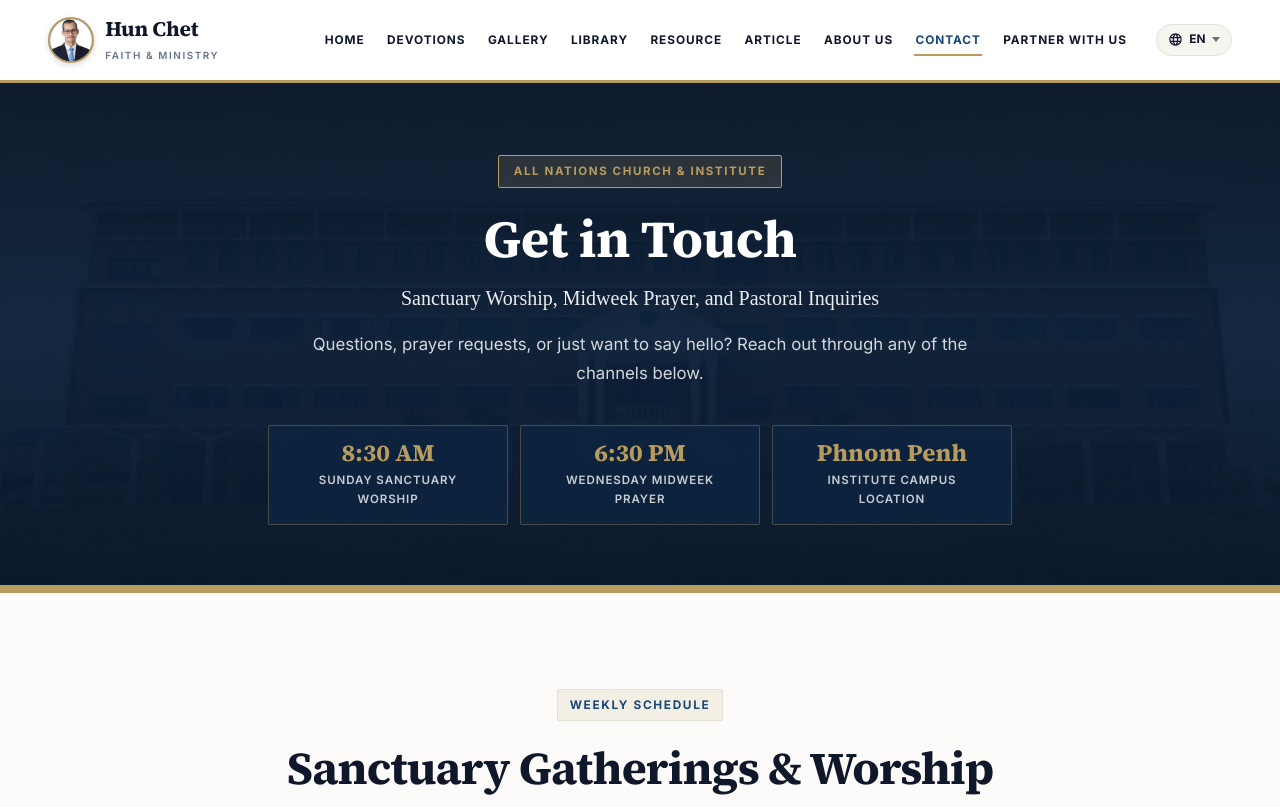
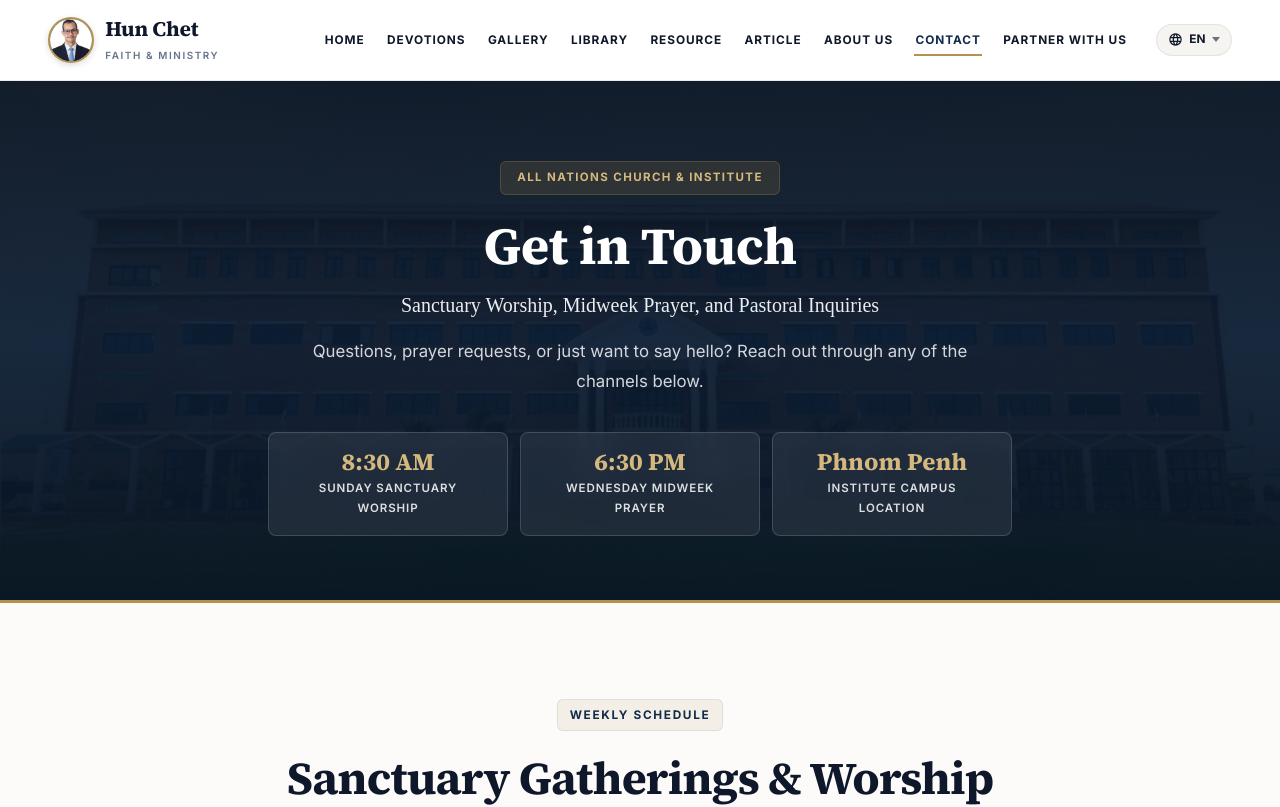
Before and after one commit to faithrealcambodia2019-sketch/hunchet-blog, a Next.js app: page /contact in a window 1280 px wide. Shown: the top 807 px of the page. Built offline with nearby package versions, Linux system fonts and the light colour scheme; a web font is replaced by a local one.

Commit message:
Elevate site design: modern luxury editorial layout, 8px/12px rounding, ambient elevation shadows, and subtle gold hairlines

```diff
--- a/pages/categories/index.js
+++ b/pages/categories/index.js
@@ -73,7 +73,7 @@ export default function Categories({ categories, error }) {
                 key={cat.id}
                 href={`/category/${cat.slug}`}
                 className="category-card"
-                style={{ borderTop: "3px solid var(--gold)", borderRadius: "2px" }}
+                style={{ borderTop: "3px solid var(--gold)", borderRadius: "var(--radius)" }}
               >
                 <span className="category-card-name" style={{ fontFamily: "var(--font-display)", color: "var(--navy-dark)" }}>
                   {cat.name}
--- a/pages/partner-with-us.js
+++ b/pages/partner-with-us.js
@@ -23,7 +23,7 @@ function GivingCard({ region, methods, href, externalLabel, featured = false })
   const t = useT();
 
   return (
-    <article className={`giving-card${featured ? " giving-card-featured" : ""}`} style={{ borderRadius: "2px", borderTop: "4px solid var(--gold)" }}>
+    <article className={`giving-card${featured ? " giving-card-featured" : ""}`} style={{ borderRadius: "var(--radius-lg)", borderTop: "3px solid var(--gold)" }}>
       <div className="giving-card-head">
         <span className="giving-region" style={{ color: "var(--gold)", fontWeight: 700, textTransform: "uppercase", letterSpacing: "0.12em" }}>
           {t(`partner.${region}.label`)}
@@ -171,7 +171,7 @@ export default function PartnerWithUs() {
               <GivingCard region="global" methods={GLOBAL_METHODS} href={MESSENGER_URL} externalLabel="Messenger" />
             </div>
 
-            <aside style={{ maxWidth: 720, margin: "3rem auto 0", padding: "1.5rem 1.75rem", background: "#ffffff", border: "1px solid var(--border)", borderLeft: "4px solid var(--gold)", borderRadius: "2px", display: "flex", gap: "1rem", alignItems: "flex-start" }}>
+            <aside style={{ maxWidth: 720, margin: "3rem auto 0", padding: "1.5rem 1.75rem", background: "#ffffff", border: "1px solid var(--border)", borderLeft: "3px solid var(--gold)", borderRadius: "var(--radius-lg)", boxShadow: "var(--shadow-sm)", display: "flex", gap: "1rem", alignItems: "flex-start" }}>
               <div style={{ color: "var(--gold)", marginTop: "2px" }}>
                 <CheckIcon />
               </div>
--- a/pages/posts/[slug].js
+++ b/pages/posts/[slug].js
@@ -134,7 +134,7 @@ export default function Post({ post }) {
 
           {/* Featured Image */}
           {image && (
-            <div style={{ marginBottom: "2.5rem", borderRadius: "2px", overflow: "hidden", borderBottom: "4px solid var(--gold)", boxShadow: "var(--shadow)" }}>
+            <div style={{ marginBottom: "2.5rem", borderRadius: "var(--radius-lg)", overflow: "hidden", borderBottom: "3px solid var(--gold)", boxShadow: "var(--shadow-md)" }}>
               {/* eslint-disable-next-line @next/next/no-img-element */}
               <img
                 src={image}
--- a/styles/globals.css
+++ b/styles/globals.css
@@ -1,33 +1,37 @@
 :root {
   --ink: #0f172a;
-  --navy: #15477a;           /* Classic Brand Blue */
-  --navy-deep: #0b192c;      /* Deep Midnight */
+  --navy: #112b4a;           /* Prestigious Deep Navy */
+  --navy-deep: #0a1626;      /* Midnight Foundation */
   --navy-dark: #0f172a;      /* Deep Slate */
   --crimson: #8b1c1c;        /* Traditional Crimson/Burgundy */
-  --gold: #b89b5e;           /* Antique Gold */
-  --gold-hover: #9e824c;
-  --gold-soft: #fcf8ee;
-  --bg: #fcfbf9;             /* Warm Cream / Parchment */
-  --bg-alt: #f7f5f0;         /* Soft Cream */
+  --gold: #b3924e;           /* Refined Antique Gold */
+  --gold-hover: #9c7d3c;
+  --gold-light: #d4b87d;
+  --gold-soft: rgba(179, 146, 78, 0.08);
+  --gold-border: rgba(179, 146, 78, 0.25);
+  --bg: #fcfbfa;             /* Warm Luxury Ivory */
+  --bg-alt: #f6f4f0;         /* Soft Editorial Cream */
   --card-bg: #ffffff;
-  --border: #e2dfd8;         /* Classic warm border */
-  --border-light: #ece9e2;
+  --border: rgba(15, 23, 42, 0.08);         /* Subtle modern border */
+  --border-light: rgba(15, 23, 42, 0.04);
   --text: #334155;
   --muted: #64748b;
-  --accent: #15477a;
-  --accent-dark: #0f172a;
+  --accent: #112b4a;
+  --accent-dark: #0a1626;
   --accent-soft: #edf3fa;
-  --radius: 4px;             /* Classic crisp corners */
-  --radius-sm: 2px;
-  --radius-lg: 6px;
+  --radius: 8px;             /* Clean modern 8px rounding */
+  --radius-sm: 6px;
+  --radius-lg: 12px;
+  --radius-xl: 16px;
   --radius-full: 9999px;
   --font-display: "Source Serif 4", "Playfair Display", "Koh Santepheap", Georgia, serif;
   --font-body: "Inter", "Koh Santepheap", -apple-system, BlinkMacSystemFont, "Segoe UI", Roboto, sans-serif;
   --font-khmer: "Koh Santepheap", serif;
-  --shadow-sm: 0 1px 2px 0 rgba(0, 0, 0, 0.05);
-  --shadow: 0 2px 8px rgba(15, 23, 42, 0.06);
-  --shadow-lg: 0 8px 24px rgba(15, 23, 42, 0.08);
-  --shadow-hover: 0 12px 28px rgba(15, 23, 42, 0.12);
+  --shadow-sm: 0 1px 3px 0 rgba(15, 23, 42, 0.04);
+  --shadow: 0 4px 16px -2px rgba(15, 23, 42, 0.06), 0 2px 4px -1px rgba(15, 23, 42, 0.03);
+  --shadow-md: 0 10px 28px -4px rgba(15, 23, 42, 0.08), 0 4px 10px -2px rgba(15, 23, 42, 0.04);
+  --shadow-lg: 0 20px 48px -8px rgba(15, 23, 42, 0.12), 0 8px 16px -3px rgba(15, 23, 42, 0.05);
+  --shadow-hover: 0 16px 36px -6px rgba(15, 23, 42, 0.12), 0 4px 12px -2px rgba(15, 23, 42, 0.04);
 }
 
 * {
@@ -82,10 +86,11 @@ img {
 /* ============ Header ============ */
 
 .site-header {
-  background: rgba(255, 255, 255, 0.96);
-  backdrop-filter: blur(12px);
-  -webkit-backdrop-filter: blur(12px);
-  border-bottom: 3px solid var(--gold);
+  background: rgba(255, 255, 255, 0.94);
+  backdrop-filter: blur(20px);
+  -webkit-backdrop-filter: blur(20px);
+  border-bottom: 1px solid var(--border);
+  box-shadow: 0 1px 3px rgba(15, 23, 42, 0.03);
   position: sticky;
   top: 0;
   z-index: 50;
@@ -352,20 +357,31 @@ img {
   grid-template-columns: 1.25fr 1fr;
   background: var(--card-bg);
   border: 1px solid var(--border);
-  border-top: 4px solid var(--gold);
-  border-radius: var(--radius);
-  overflow: hidden;
-  box-shadow: var(--shadow-sm);
+  border-radius: var(--radius-lg);
+  overflow: hidden;
+  box-shadow: var(--shadow);
   margin-bottom: 3.5rem;
   text-decoration: none;
   color: inherit;
-  transition: all 0.3s ease;
+  transition: all 0.3s cubic-bezier(0.16, 1, 0.3, 1);
+  position: relative;
+}
+
+.featured-story::before {
+  content: "";
+  position: absolute;
+  top: 0;
+  left: 0;
+  right: 0;
+  height: 3px;
+  background: linear-gradient(90deg, var(--gold) 0%, #d4b87d 100%);
+  z-index: 2;
 }
 
 .featured-story:hover {
   transform: translateY(-4px);
-  box-shadow: var(--shadow);
-  border-color: var(--gold);
+  box-shadow: var(--shadow-hover);
+  border-color: rgba(179, 146, 78, 0.45);
 }
 
 .featured-story-media {
@@ -638,16 +654,17 @@ img {
   display: inline-flex;
   align-items: center;
   justify-content: center;
-  padding: 0.85rem 2rem;
-  border-radius: var(--radius);
+  gap: 0.5rem;
+  padding: 0.8rem 1.85rem;
+  border-radius: var(--radius-sm);
   font-family: var(--font-body);
-  font-size: 0.78rem;
-  font-weight: 700;
-  letter-spacing: 0.14em;
+  font-size: 0.76rem;
+  font-weight: 700;
+  letter-spacing: 0.08em;
   text-transform: uppercase;
   text-decoration: none;
-  border: 2px solid transparent;
-  transition: all 0.22s ease;
+  border: 1px solid transparent;
+  transition: all 0.25s cubic-bezier(0.16, 1, 0.3, 1);
   cursor: pointer;
   box-shadow: var(--shadow-sm);
 }
@@ -657,52 +674,77 @@ img {
 }
 
 .btn-primary {
-  background: var(--gold);
-  border-color: var(--gold);
-  color: var(--navy-dark);
+  background: linear-gradient(135deg, #c4a257 0%, #b3924e 100%);
+  border-color: #b3924e;
+  color: #0a1626;
+  box-shadow: 0 2px 8px rgba(179, 146, 78, 0.28);
 }
 
 .btn-primary:hover {
-  background: var(--navy-deep);
-  border-color: var(--navy-deep);
+  background: linear-gradient(135deg, #0a1626 0%, #112b4a 100%);
+  border-color: #0a1626;
   color: #ffffff;
-  box-shadow: 0 4px 14px rgba(11, 25, 44, 0.2);
+  box-shadow: 0 6px 18px rgba(10, 22, 38, 0.25);
+  transform: translateY(-2px);
 }
 
 .btn-light {
-  background: var(--gold);
-  border-color: var(--gold);
-  color: var(--navy-dark);
+  background: #ffffff;
+  border-color: rgba(15, 23, 42, 0.1);
+  color: var(--navy);
+  box-shadow: var(--shadow);
 }
 
 .btn-light:hover {
-  background: transparent;
-  border-color: #ffffff;
+  background: var(--navy);
+  border-color: var(--navy);
   color: #ffffff;
+  transform: translateY(-2px);
+  box-shadow: var(--shadow-md);
 }
 
 .btn-outline-light {
-  background: transparent;
-  border-color: #ffffff;
+  background: rgba(255, 255, 255, 0.06);
+  border: 1px solid rgba(255, 255, 255, 0.35);
+  backdrop-filter: blur(8px);
   color: #ffffff;
 }
 
 .btn-outline-light:hover {
   background: #ffffff;
   border-color: #ffffff;
-  color: var(--navy-dark);
+  color: #0a1626;
+  transform: translateY(-2px);
+  box-shadow: 0 6px 16px rgba(0, 0, 0, 0.15);
+}
+
+.btn-gold-glass {
+  background: rgba(179, 146, 78, 0.16);
+  border: 1px solid rgba(179, 146, 78, 0.45);
+  backdrop-filter: blur(8px);
+  color: #ffffff;
+}
+
+.btn-gold-glass:hover {
+  background: #b3924e;
+  border-color: #b3924e;
+  color: #0a1626;
+  transform: translateY(-2px);
+  box-shadow: 0 6px 18px rgba(179, 146, 78, 0.35);
 }
 
 .btn-outline {
-  background: transparent;
-  border-color: var(--navy-dark);
+  background: #ffffff;
+  border: 1px solid var(--border);
   color: var(--navy-dark);
 }
 
 .btn-outline:hover {
   background: var(--navy-dark);
   border-color: var(--navy-dark);
-  color: var(--gold);
+  color: #ffffff;
+  transform: translateY(-2px);
+  box-shadow: var(--shadow-md);
 }
 
 /* ============ Hero ============ */
@@ -716,7 +758,7 @@ img {
   text-align: center;
   overflow: hidden;
   background: var(--navy-deep);
-  border-bottom: 6px solid var(--gold);
+  border-bottom: 3px solid var(--gold);
 }
 
 .hero-img {
@@ -1125,19 +1167,18 @@ img {
   flex-direction: column;
   background: var(--card-bg);
   border: 1px solid var(--border);
-  border-top: 3px solid var(--gold);
   border-radius: var(--radius);
   overflow: hidden;
   text-decoration: none;
   color: inherit;
-  box-shadow: var(--shadow-sm);
-  transition: all 0.3s ease;
+  box-shadow: var(--shadow);
+  transition: all 0.3s cubic-bezier(0.16, 1, 0.3, 1);
 }
 
 .post-card:hover {
   transform: translateY(-4px);
-  box-shadow: var(--shadow);
-  border-color: var(--gold);
+  box-shadow: var(--shadow-hover);
+  border-color: rgba(179, 146, 78, 0.45);
 }
 
 .post-thumb-wrap {
@@ -1368,7 +1409,7 @@ img {
   color: rgba(255, 255, 255, 0.75);
   padding: 5rem 0 0;
   font-size: 0.94rem;
-  border-top: 4px solid var(--gold);
+  border-top: 3px solid var(--gold);
 }
 
 .footer-grid {
@@ -1561,9 +1602,20 @@ img {
   padding: 2.5rem;
   background: #ffffff;
   border: 1px solid var(--border);
-  border-radius: 2px;
-  border-top: 4px solid var(--gold);
-  box-shadow: var(--shadow-sm);
+  border-radius: var(--radius-lg);
+  box-shadow: var(--shadow);
+  position: relative;
+  overflow: hidden;
+}
+
+.author-bio::before {
+  content: "";
+  position: absolute;
+  top: 0;
+  left: 0;
+  right: 0;
+  height: 3px;
+  background: linear-gradient(90deg, var(--gold) 0%, #d4b87d 100%);
 }
 
 .author-avatar {
@@ -2708,11 +2760,22 @@ img {
 .announcement-box {
   background: #ffffff;
   border: 1px solid var(--border);
-  border-top: 4px solid var(--gold);
-  box-shadow: var(--shadow);
-  padding: 2.25rem 2.5rem;
-  border-radius: var(--radius-sm);
+  box-shadow: var(--shadow-md);
+  padding: 2.75rem 2.5rem;
+  border-radius: var(--radius-lg);
   margin-bottom: 3.5rem;
+  position: relative;
+  overflow: hidden;
+}
+
+.announcement-box::before {
+  content: "";
+  position: absolute;
+  top: 0;
+  left: 0;
+  right: 0;
+  height: 3px;
+  background: linear-gradient(90deg, var(--gold) 0%, #d4b87d 100%);
 }
 
 .announcement-grid {
@@ -2757,10 +2820,11 @@ img {
 
 .pulpit-frame {
   position: relative;
-  padding: 0.75rem;
+  padding: 0.85rem;
   background: #ffffff;
   border: 1px solid var(--border);
-  box-shadow: var(--shadow);
+  border-radius: var(--radius-lg);
+  box-shadow: var(--shadow-md);
 }
 
 .pulpit-frame-inner {
@@ -2768,6 +2832,7 @@ img {
   aspect-ratio: 4 / 3;
   overflow: hidden;
   background: #0f172a;
+  border-radius: var(--radius);
 }
 
 .pulpit-frame-inner img {
@@ -2807,8 +2872,8 @@ img {
 /* Daily Devotion Stately Banner */
 .devotion-banner {
   background: linear-gradient(135deg, #071424 0%, #0d2544 50%, #071424 100%);
-  border-top: 4px solid var(--gold);
-  border-bottom: 4px solid var(--gold);
+  border-top: 2px solid var(--gold);
+  border-bottom: 2px solid var(--gold);
   color: #ffffff;
   padding: 3.5rem 0;
   position: relative;
@@ -2875,8 +2940,8 @@ img {
 /* Featured Short Sermon Spotlight (5 Keys) */
 .sermon-spotlight-box {
   background: linear-gradient(to bottom, #091524 0%, #0d1f35 50%, #091524 100%);
-  border-top: 4px solid var(--gold);
-  border-bottom: 4px solid var(--gold);
+  border-top: 2px solid var(--gold);
+  border-bottom: 2px solid var(--gold);
   color: #ffffff;
   padding: 4.5rem 0;
   position: relative;
@@ -3075,7 +3140,7 @@ img {
 /* Next Steps & Giving / Partnership Banner */
 .anc-partnership-banner {
   background: #0f172a;
-  border-bottom: 8px solid var(--gold);
+  border-bottom: 3px solid var(--gold);
   color: #ffffff;
   padding: 4.5rem 0;
 }
@@ -3132,7 +3197,7 @@ img {
   background: #0b192c;
   color: #ffffff;
   padding: 4.5rem 0 3.75rem;
-  border-bottom: 8px solid var(--gold);
+  border-bottom: 3px solid var(--gold);
   text-align: center;
   position: relative;
   overflow: hidden;
@@ -3332,10 +3397,10 @@ img {
 /* 1. Stately Sanctuary Hero */
 .sanctuary-hero {
   position: relative;
-  background-color: #0b192c;
+  background-color: #0a1626;
   color: #ffffff;
-  padding: 4.5rem 1.5rem 3.75rem;
-  border-bottom: 8px solid var(--gold);
+  padding: 5rem 1.5rem 4rem;
+  border-bottom: 3px solid var(--gold);
   text-align: center;
   overflow: hidden;
 }
@@ -3346,7 +3411,7 @@ img {
   width: 100%;
   height: 100%;
   object-fit: cover;
-  filter: brightness(0.22) contrast(1.12);
+  filter: brightness(0.28) contrast(1.1);
   z-index: 0;
   pointer-events: none;
 }
@@ -3356,9 +3421,9 @@ img {
   inset: 0;
   background: linear-gradient(
     180deg,
-    rgba(11, 25, 44, 0.88) 0%,
-    rgba(15, 39, 68, 0.82) 50%,
-    rgba(11, 25, 44, 0.94) 100%
+    rgba(10, 22, 38, 0.82) 0%,
+    rgba(15, 35, 60, 0.78) 50%,
+    rgba(10, 22, 38, 0.92) 100%
   );
   z-index: 1;
   pointer-events: none;
@@ -3375,17 +3440,18 @@ img {
   display: inline-flex;
   align-items: center;
   gap: 0.5rem;
-  padding: 0.35rem 0.9rem;
-  background: rgba(184, 155, 94, 0.16);
-  border: 1px solid var(--gold);
-  color: var(--gold);
+  padding: 0.4rem 1rem;
+  background: rgba(179, 146, 78, 0.16);
+  border: 1px solid var(--gold-border);
+  color: var(--gold-light);
   font-family: var(--font-body);
   font-size: 0.72rem;
   font-weight: 700;
-  letter-spacing: 0.14em;
+  letter-spacing: 0.12em;
   text-transform: uppercase;
-  border-radius: 2px;
+  border-radius: var(--radius-sm);
   margin-bottom: 1.25rem;
+  backdrop-filter: blur(8px);
 }
 
 .sanctuary-hero-title {
@@ -3429,12 +3495,19 @@ img {
   flex: 1 1 180px;
   min-width: 160px;
   max-width: 240px;
-  padding: 0.9rem 1.25rem;
-  background: rgba(15, 39, 68, 0.65);
-  border: 1px solid rgba(184, 155, 94, 0.35);
-  border-radius: 2px;
-  backdrop-filter: blur(8px);
+  padding: 1rem 1.25rem;
+  background: rgba(255, 255, 255, 0.08);
+  border: 1px solid rgba(255, 255, 255, 0.15);
+  border-radius: var(--radius);
+  backdrop-filter: blur(12px);
   text-align: center;
+  transition: all 0.25s ease;
+}
+
+.sanctuary-stat-card:hover {
+  background: rgba(255, 255, 255, 0.14);
+  border-color: var(--gold);
+  transform: translateY(-2px);
 }
 
 .sanctuary-stat-num {
@@ -3442,7 +3515,7 @@ img {
   font-family: var(--font-display);
   font-size: 1.5rem;
   font-weight: 700;
-  color: var(--gold);
+  color: var(--gold-light);
   line-height: 1.1;
   margin-bottom: 0.25rem;
 }
@@ -3453,7 +3526,7 @@ img {
   font-weight: 600;
   letter-spacing: 0.08em;
   text-transform: uppercase;
-  color: rgba(255, 255, 255, 0.78);
+  color: rgba(255, 255, 255, 0.85);
 }
 
 /* 2. Archive Filter & Search Bar */
@@ -3559,12 +3632,23 @@ img {
   gap: 2.5rem;
   background: #ffffff;
   border: 1px solid var(--border);
-  border-top: 4px solid var(--gold);
-  border-radius: 2px;
-  overflow: hidden;
-  box-shadow: var(--shadow);
+  border-radius: var(--radius-lg);
+  overflow: hidden;
+  box-shadow: var(--shadow-md);
   margin-bottom: 3.5rem;
   align-items: center;
+  position: relative;
+}
+
+.article-spotlight-card::before {
+  content: "";
+  position: absolute;
+  top: 0;
+  left: 0;
+  right: 0;
+  height: 3px;
+  background: linear-gradient(90deg, var(--gold) 0%, #d4b87d 100%);
+  z-index: 2;
 }
 
 @media (max-width: 860px) {
@@ -3791,8 +3875,9 @@ img {
   margin: 2.25rem 0;
   padding: 1.5rem 1.75rem;
   background: var(--bg-alt);
-  border-left: 4px solid var(--gold);
-  border-radius: 2px;
+  border-left: 3px solid var(--gold);
+  border-radius: var(--radius);
+  box-shadow: var(--shadow-sm);
 }
 
 .reading-scripture-box p {
@@ -3821,11 +3906,22 @@ img {
   align-items: center;
   background: #ffffff;
   border: 1px solid var(--border);
-  border-top: 4px solid var(--gold);
-  border-radius: 2px;
-  overflow: hidden;
-  box-shadow: var(--shadow);
+  border-radius: var(--radius-lg);
+  overflow: hidden;
+  box-shadow: var(--shadow-md);
   margin-top: 2.5rem;
+  position: relative;
+}
+
+.about-pulpit-spotlight::before {
+  content: "";
+  position: absolute;
+  top: 0;
+  left: 0;
+  right: 0;
+  height: 3px;
+  background: linear-gradient(90deg, var(--gold) 0%, #d4b87d 100%);
+  z-index: 2;
 }
 
 @media (max-width: 860px) {
```
Also changed, not shown: pages/gallery.js (+6 -6 lines), pages/index.js (+3 -4 lines), styles/devotion.css (+80 -38 lines), styles/library.css (+8 -9 lines), styles/video.css (+8 -9 lines), pages/all-pages.js.
